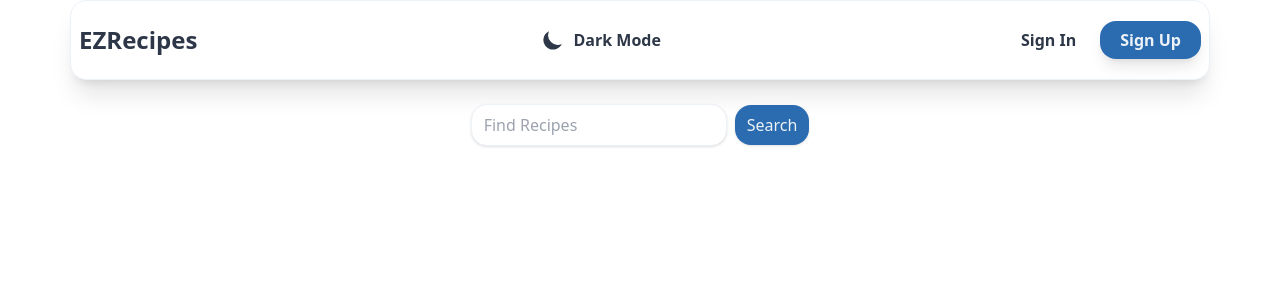
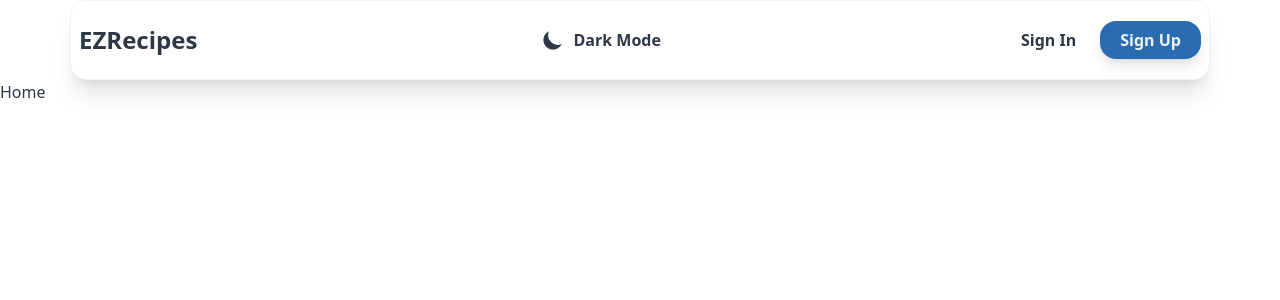
Before and after one commit to brianguyen97/ez-recipes, a React (Create React App) app: page / in a window 1280 px wide. Shown: the top 300 px of the page. Built offline with nearby package versions, Linux system fonts and the light colour scheme.

Commit message:
Remove components to it's own route

```diff
--- a/src/routes/Home.jsx
+++ b/src/routes/Home.jsx
@@ -1,14 +1,7 @@
 import React from "react";
-import SearchBar from "../components/SearchBar";
 
 function Home() {
-  return (
-    <div>
-      <div>
-        <SearchBar />
-      </div>
-    </div>
-  );
+  return <div>Home</div>;
 }
 
 export default Home;
```
